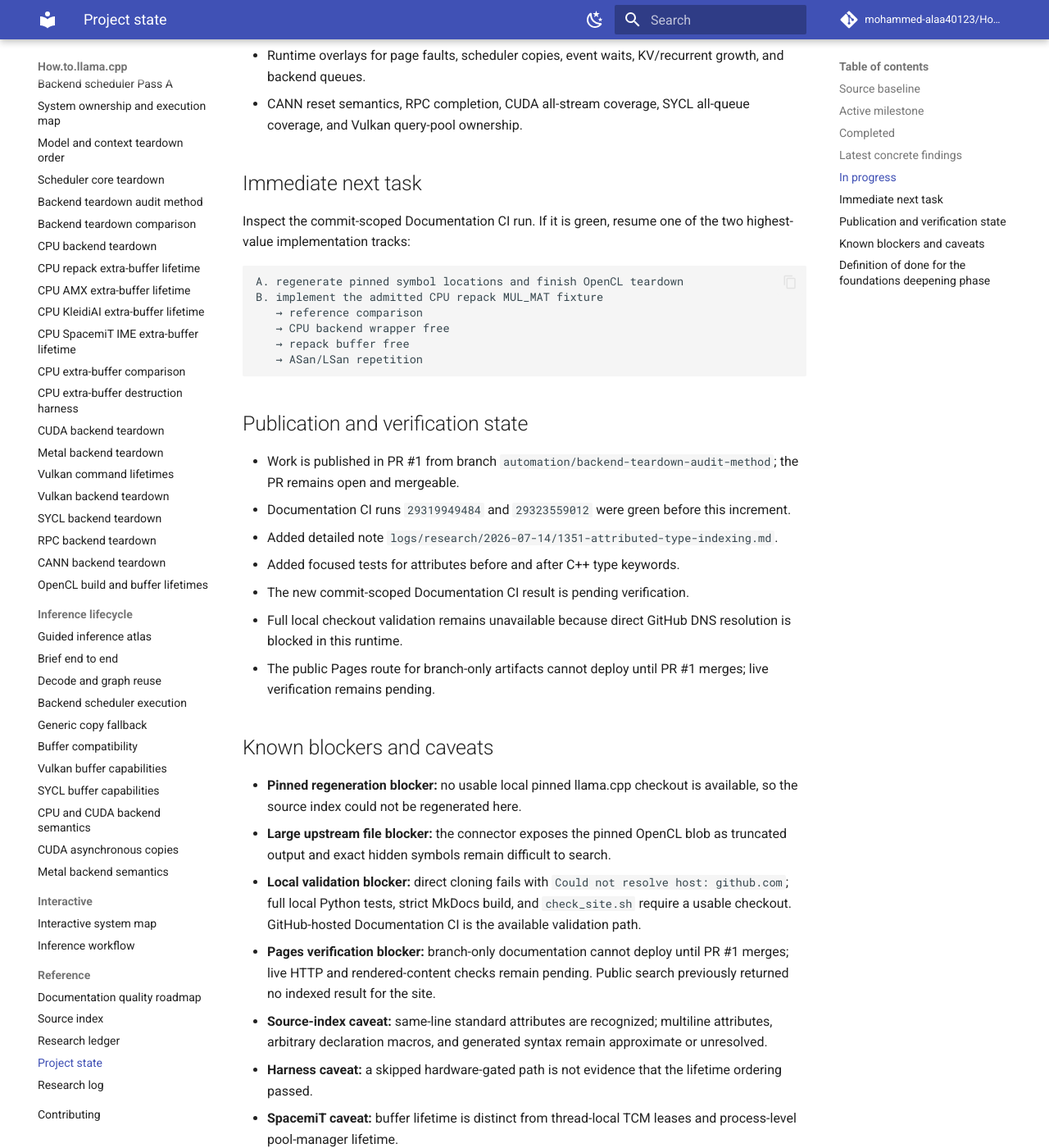
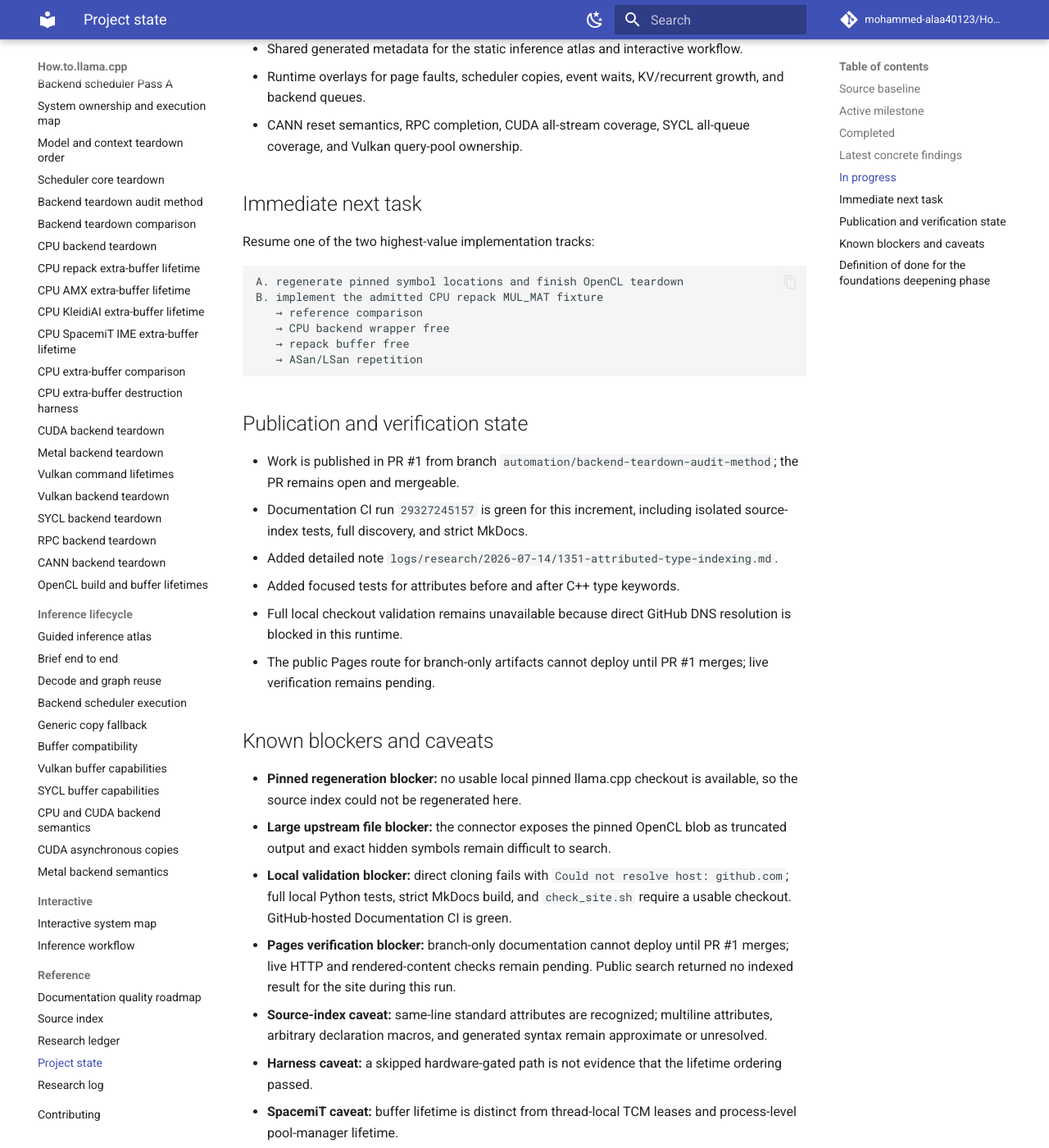
Before and after one commit to mohammed-alaa40123/How.to.llama.cpp, an MkDocs documentation site: the page built from docs/reference/project-state.md, in a window 1280 px wide and 1400 px high, scrolled down 2243 px. Shown: the whole window at 82% size. Built offline with MkDocs 1.6.1 and Material for MkDocs 9.7.7, drawn with Linux system fonts in a browser that asks for light colours; comment, search, counter and statistics services are not loaded; some of the changed text lies outside the part shown.

Commit message:
docs: record green attributed-index CI

````diff
--- a/docs/reference/project-state.md
+++ b/docs/reference/project-state.md
@@ -43,10 +43,10 @@
 - The focused test covers attributed `struct` and `enum class` declarations at lines 1, 4, and 7.
 - All whitespace matching remains horizontal, so the earlier preceding-blank-line defect is not reintroduced.
 - Function extraction, duplicate retention, source ordering, and pinned link construction are unchanged.
+- Documentation CI run `29327245157` completed successfully for final commit `c5cc2f629097a1d19ce1b5f7b273714aa7951f08`.
 
 ## In progress
 
-- GitHub-hosted validation of the attributed-type source-index test and strict MkDocs build.
 - Regeneration of the pinned source inventory with line-aware records and pinned source links.
 - Exact OpenCL backend/context teardown, queue completion, scheduler events/buffers, and program/kernel/context release order.
 - Implementation of the first CPU repack backend-free-before-buffer-free test fixture under ASan/LSan.
@@ -57,7 +57,7 @@
 
 ## Immediate next task
 
-Inspect the commit-scoped Documentation CI run. If it is green, resume one of the two highest-value implementation tracks:
+Resume one of the two highest-value implementation tracks:
 
 ```text
 A. regenerate pinned symbol locations and finish OpenCL teardown
@@ -71,10 +71,9 @@
 ## Publication and verification state
 
 - Work is published in PR #1 from branch `automation/backend-teardown-audit-method`; the PR remains open and mergeable.
-- Documentation CI runs `29319949484` and `29323559012` were green before this increment.
+- Documentation CI run `29327245157` is green for this increment, including isolated source-index tests, full discovery, and strict MkDocs.
 - Added detailed note `logs/research/2026-07-14/1351-attributed-type-indexing.md`.
 - Added focused tests for attributes before and after C++ type keywords.
-- The new commit-scoped Documentation CI result is pending verification.
 - Full local checkout validation remains unavailable because direct GitHub DNS resolution is blocked in this runtime.
 - The public Pages route for branch-only artifacts cannot deploy until PR #1 merges; live verification remains pending.
 
@@ -82,8 +81,8 @@
 
 - **Pinned regeneration blocker:** no usable local pinned llama.cpp checkout is available, so the source index could not be regenerated here.
 - **Large upstream file blocker:** the connector exposes the pinned OpenCL blob as truncated output and exact hidden symbols remain difficult to search.
-- **Local validation blocker:** direct cloning fails with `Could not resolve host: github.com`; full local Python tests, strict MkDocs build, and `check_site.sh` require a usable checkout. GitHub-hosted Documentation CI is the available validation path.
-- **Pages verification blocker:** branch-only documentation cannot deploy until PR #1 merges; live HTTP and rendered-content checks remain pending. Public search previously returned no indexed result for the site.
+- **Local validation blocker:** direct cloning fails with `Could not resolve host: github.com`; full local Python tests, strict MkDocs build, and `check_site.sh` require a usable checkout. GitHub-hosted Documentation CI is green.
+- **Pages verification blocker:** branch-only documentation cannot deploy until PR #1 merges; live HTTP and rendered-content checks remain pending. Public search returned no indexed result for the site during this run.
 - **Source-index caveat:** same-line standard attributes are recognized; multiline attributes, arbitrary declaration macros, and generated syntax remain approximate or unresolved.
 - **Harness caveat:** a skipped hardware-gated path is not evidence that the lifetime ordering passed.
 - **SpacemiT caveat:** buffer lifetime is distinct from thread-local TCM leases and process-level pool-manager lifetime.
````
Also changed, not shown: other parts of docs/reference/project-state.md (+1 -1 lines).
